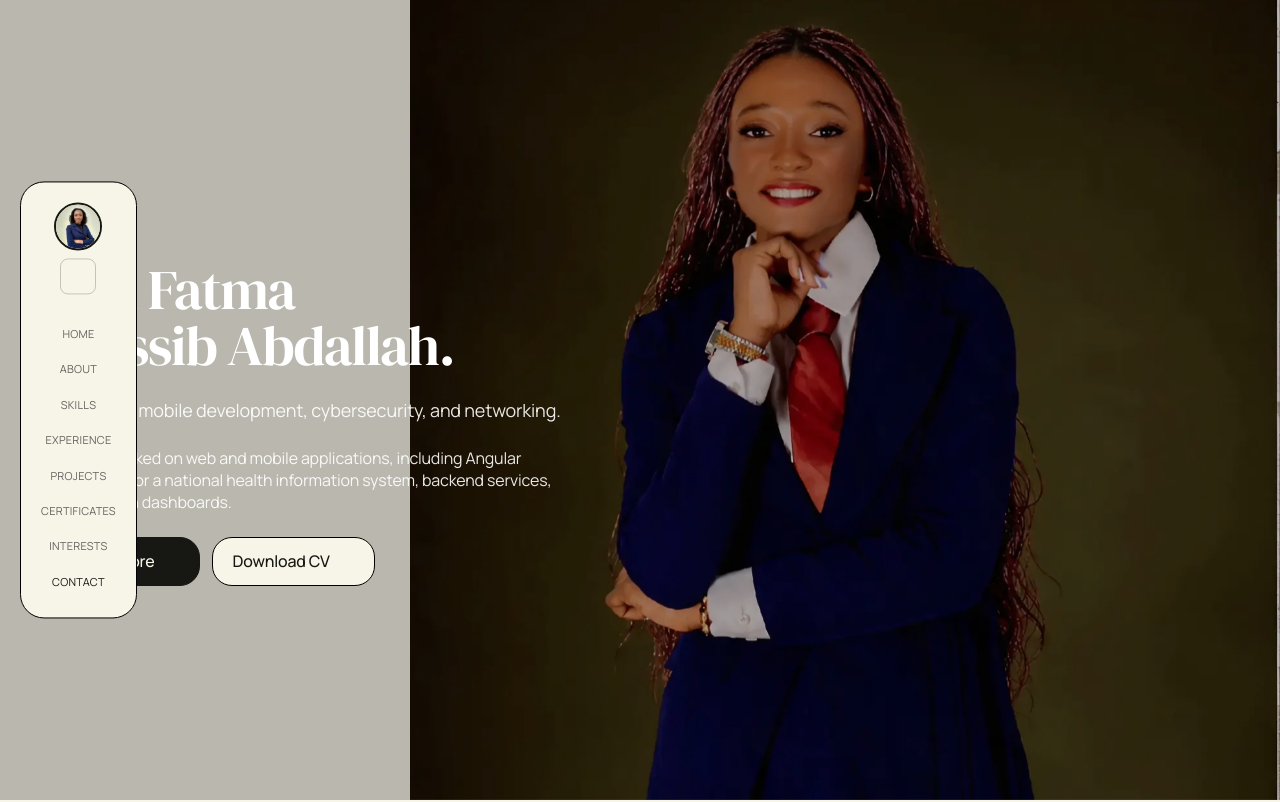
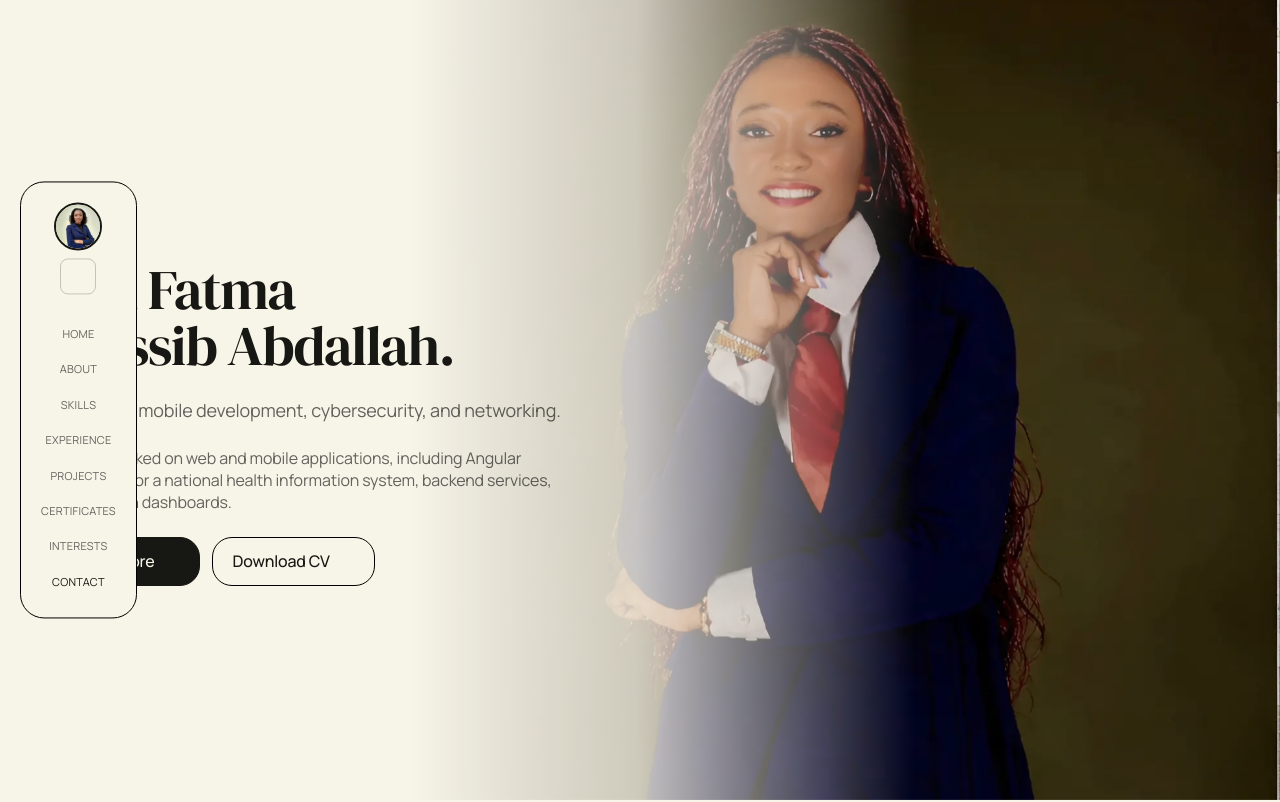
Before and after one commit to fatma-nassib/PORTFOLIO.fatma, an Angular app: page / in a window 1280 px wide. Shown: the top 802 px of the page. Built offline with nearby package versions, Linux system fonts and the light colour scheme; what @lucide/angular would draw is missing.

Commit message:
cv change

```diff
--- a/src/app/data/portfolio.data.ts
+++ b/src/app/data/portfolio.data.ts
@@ -235,7 +235,6 @@ export const SKILL_GROUPS: readonly SkillGroup[] = [
       { name: 'LAN Configuration and Maintenance', level: 78 },
       { name: 'IT Technician Support', level: 85 },
       { name: 'Computer Hardware Maintenance', level: 82 },
-      { name: 'Software Installation and Troubleshooting', level: 82 },
       { name: 'Cybersecurity', level: 75 },
     ],
   },
@@ -301,6 +300,16 @@ export const PROJECTS: readonly Project[] = [
     category: 'web',
     url: 'https://unisupport.rejoda.co.tz/',
     linkLabel: 'View live site',
+  },
+  {
+    title: 'Personal Portfolio',
+    subtitle: 'Portfolio website',
+    description:
+      'A responsive portfolio presenting my projects, experience, certificates, and work across software development, cybersecurity, and networking. Built with Angular, TypeScript, and Tailwind CSS, and deployed on GitHub Pages.',
+    stack: ['Angular', 'TypeScript', 'Tailwind CSS', 'GitHub Pages'],
+    category: 'web',
+    url: 'https://fatma-nassib.github.io/PORTFOLIO.fatma/',
+    linkLabel: 'View live portfolio',
   },
 ];
 
--- a/src/app/sections/hero.ts
+++ b/src/app/sections/hero.ts
@@ -51,7 +51,7 @@ import { Magnetic } from '../shared/magnetic.directive';
             the face in the open band above the panel's edge. A larger scale
             pushed the chin down into the panel and sliced the face.
           -->
-          <div class="absolute inset-0 md:inset-y-0 md:left-auto md:right-0 md:w-[68%] [transform:scale(calc(1+var(--p)*0.02))] md:[transform:translate3d(0,calc(var(--p)*4svh),0)_scale(calc(1+var(--p)*0.06))]">
+          <div class="absolute inset-0 lg:inset-y-0 lg:left-auto lg:right-0 lg:w-[68%] [transform:scale(calc(1+var(--p)*0.02))] md:[transform:translate3d(0,calc(var(--p)*4svh),0)_scale(calc(1+var(--p)*0.06))]">
             <img
               [src]="images.hero"
               alt=""
@@ -59,15 +59,11 @@ import { Magnetic } from '../shared/magnetic.directive';
               class="settle-in h-full w-full object-cover object-[center_15%] md:object-[center_28%]"
               fetchpriority="high"
             />
+            <div class="hero-scrim pointer-events-none absolute inset-0" aria-hidden="true"></div>
           </div>
 
           <div
-            class="pointer-events-none absolute inset-0 bg-black/25"
-            aria-hidden="true"
-          ></div>
-
-          <div
-            class="section-shell relative flex h-full flex-col justify-end pb-10 pt-[calc(4.5rem+2svh)] text-white md:max-w-[58%] md:justify-center md:pb-10"
+            class="section-shell relative flex h-full flex-col justify-end pb-10 pt-[calc(4.5rem+2svh)] text-white lg:max-w-[58%] lg:justify-center lg:pb-10 lg:text-fg"
             [style.opacity]="contentOpacity()"
             [style.transform]="'translate3d(0,' + -progress() * 9 + 'rem,0)'"
             [style.filter]="blurPx()"
@@ -75,14 +71,14 @@ import { Magnetic } from '../shared/magnetic.directive';
             <!-- The introduction arrives in sequence (see rise-in). -->
             <h1
               id="hero-headline"
-              class="screamer rise-in mb-4 text-white [font-size:clamp(30px,min(9vw,7svh),120px)] md:mb-6"
+              class="screamer rise-in mb-4 text-white [font-size:clamp(30px,min(9vw,7svh),120px)] md:mb-6 lg:text-fg"
               style="--enter-delay: 120ms"
             >
               {{ hero.greeting }}
             </h1>
 
             <p
-              class="rise-in mb-6 text-caption leading-snug text-white/90 md:text-body md:text-body-lg"
+              class="rise-in mb-6 text-caption leading-snug text-white/90 md:text-body md:text-body-lg lg:text-muted"
               style="--enter-delay: 260ms"
             >
               {{ hero.roles }}
@@ -91,7 +87,7 @@ import { Magnetic } from '../shared/magnetic.directive';
             <div class="flex flex-col gap-6">
               <div class="max-w-xl">
                 <p
-                  class="rise-in max-w-lg text-caption leading-snug text-white/90 md:text-body"
+                  class="rise-in max-w-lg text-caption leading-snug text-white/90 md:text-body lg:text-muted"
                   style="--enter-delay: 380ms"
                 >
                   {{ hero.bio }}
--- a/src/app/sections/projects.ts
+++ b/src/app/sections/projects.ts
@@ -31,7 +31,7 @@ type ProjectFilter = ProjectCategory | 'all';
   changeDetection: ChangeDetectionStrategy.OnPush,
   template: `
     <section id="projects" class="page-section scroll-mt-24">
-      <app-section-heading text="Projects" index="04" subtitle="Projects for commuters, farmers, and health workers." />
+      <app-section-heading text="Projects" index="04" subtitle="Selected work across software, data, and IT." />
 
       <div class="mb-8 flex flex-wrap gap-2" role="tablist" aria-label="Project categories">
         @for (filter of filters; track filter.value) {
--- a/src/styles.css
+++ b/src/styles.css
@@ -320,6 +320,28 @@
   .canvas-panel {
     background: var(--color-canvas);
     color: var(--color-fg);
+  }
+
+  .hero-scrim {
+    background: linear-gradient(
+      180deg,
+      rgb(0 0 0 / 0.12) 0%,
+      rgb(0 0 0 / 0.2) 45%,
+      rgb(0 0 0 / 0.7) 100%
+    );
+  }
+
+  @media (width >=1024px) {
+    .hero-scrim {
+      background:
+        linear-gradient(
+          90deg,
+          var(--color-canvas) 0%,
+          color-mix(in srgb, var(--color-canvas) 80%, transparent) 26%,
+          transparent 58%
+        ),
+        linear-gradient(180deg, rgb(0 0 0 / 0.04), rgb(0 0 0 / 0.2));
+    }
   }
 
   /*
```
Also changed, not shown: 1 other file (tests, documents, lock files or other folders).
